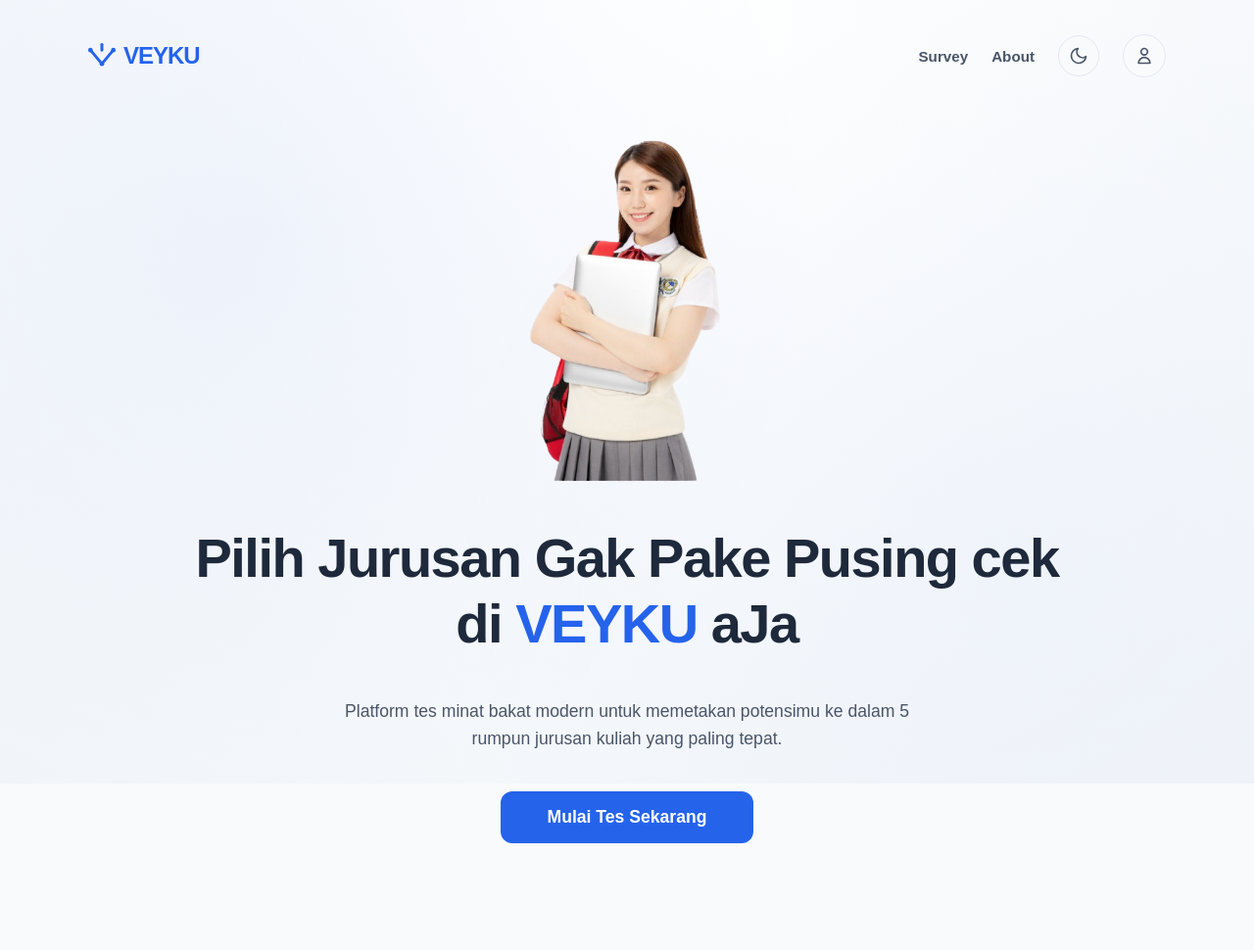
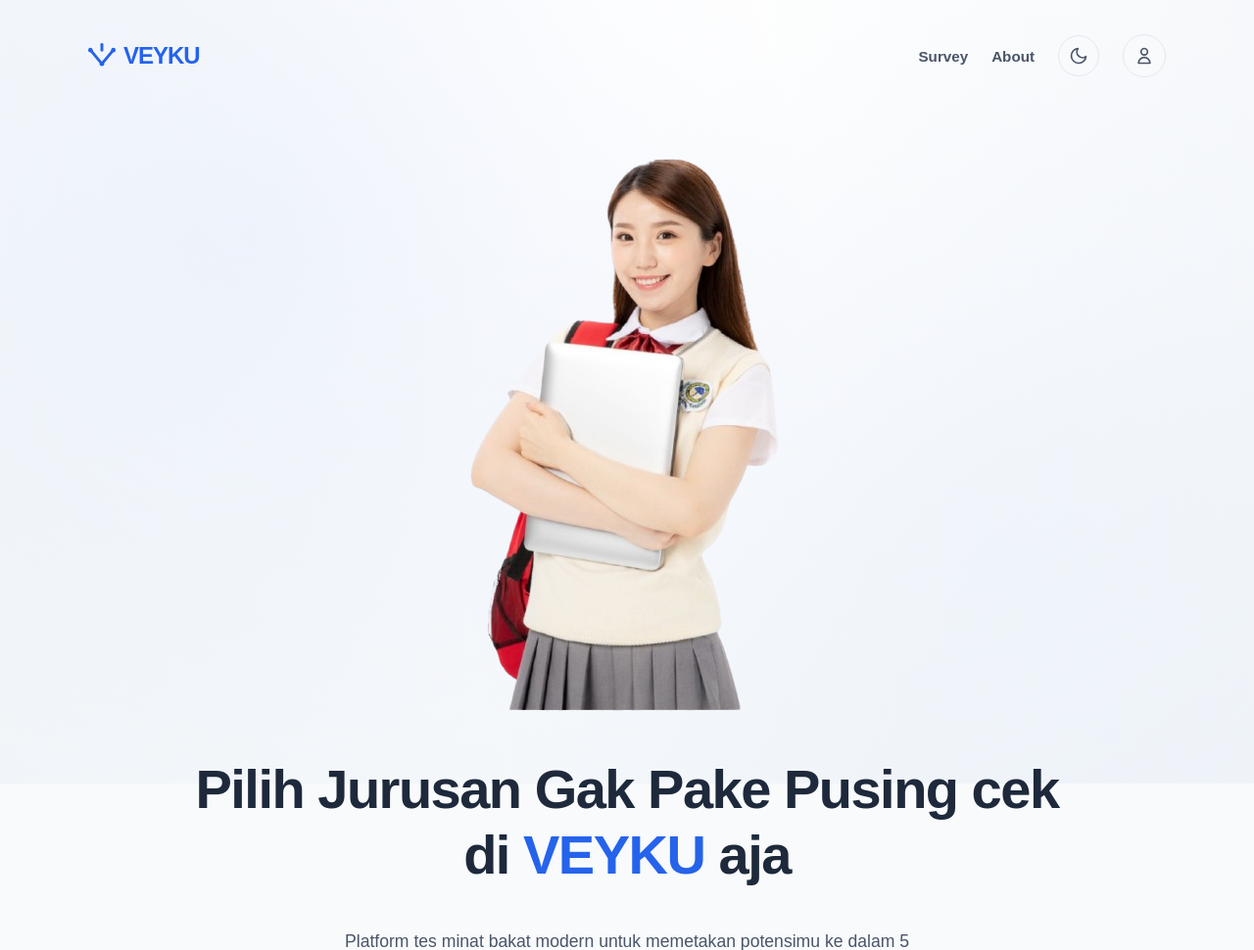
Before and after one commit to Automatum2/VeyKu, a Flask app: page / in a window 1280 px wide. Shown: the top 970 px of the page at 98% size. Run offline with Flask 3, Linux system fonts and the light colour scheme.

Commit message:
kalau mau di modif desainnya silahkan!

```diff
--- a/templates/survey/landing.html
+++ b/templates/survey/landing.html
@@ -3,22 +3,7 @@
 {% block title %}VEYKU - Tentukan Jurusan Kuliahmu{% endblock %}
 
 {% block extra_css %}
-<style>
-    /* Styling tambahan untuk gambar hero agar pas di tengah */
-    .hero-img-wrapper {
-        display: flex;
-        justify-content: center;
-        margin-bottom: 1.5rem;
-    }
 
-    .hero-img-top {
-        width: 100%;
-        max-width: 250px; /* Sesuaikan ukuran gambar di sini */
-        height: auto;
-        border-radius: 20px;
-        object-fit: cover;
-    }
-</style>
 {% endblock %}
 
 {% block content %}
@@ -29,7 +14,7 @@
         <img src="/static/foto/cewe pajangan.png" alt="Veyku Illustration" class="hero-img-top">
     </div>
 
-    <h1 class="hero-title-landing">Pilih Jurusan Gak Pake Pusing cek di <span>VEYKU</span> aJa</h1>
+    <h1 class="hero-title-landing">Pilih Jurusan Gak Pake Pusing cek di <span>VEYKU</span> aja</h1>
     <p class="hero-subtitle-landing">
         Platform tes minat bakat modern untuk memetakan potensimu ke dalam 5 rumpun jurusan kuliah yang paling tepat.
     </p>
```
